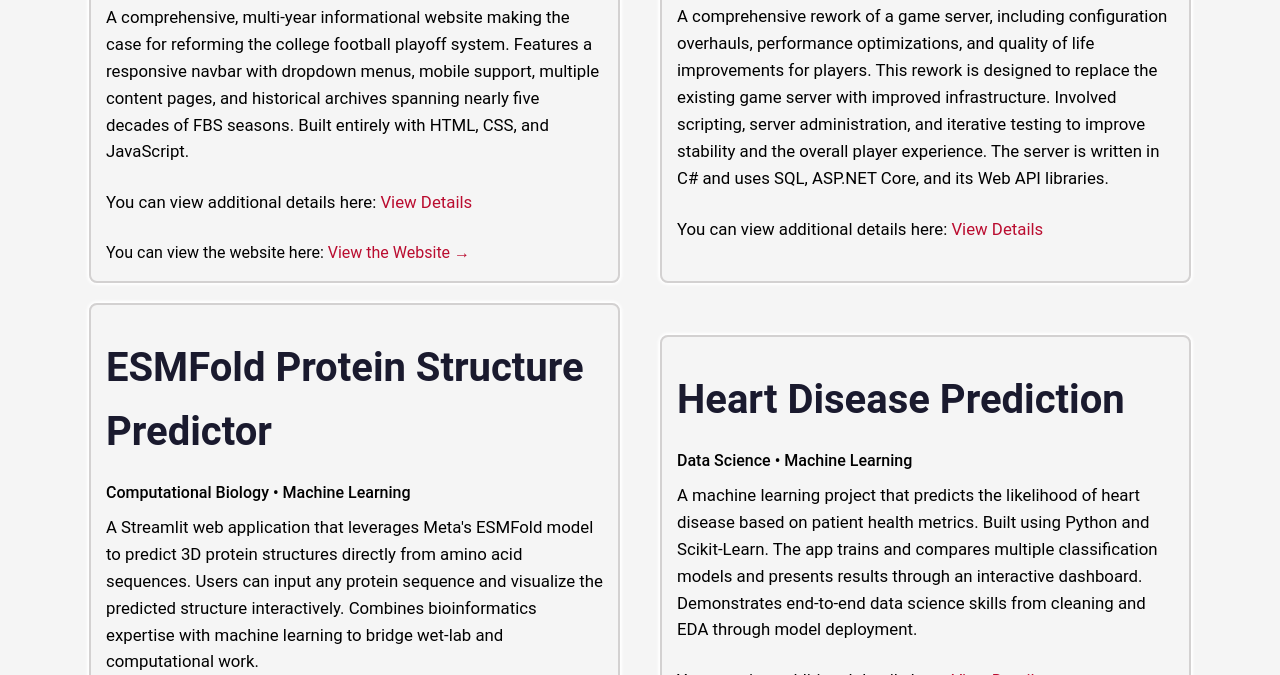
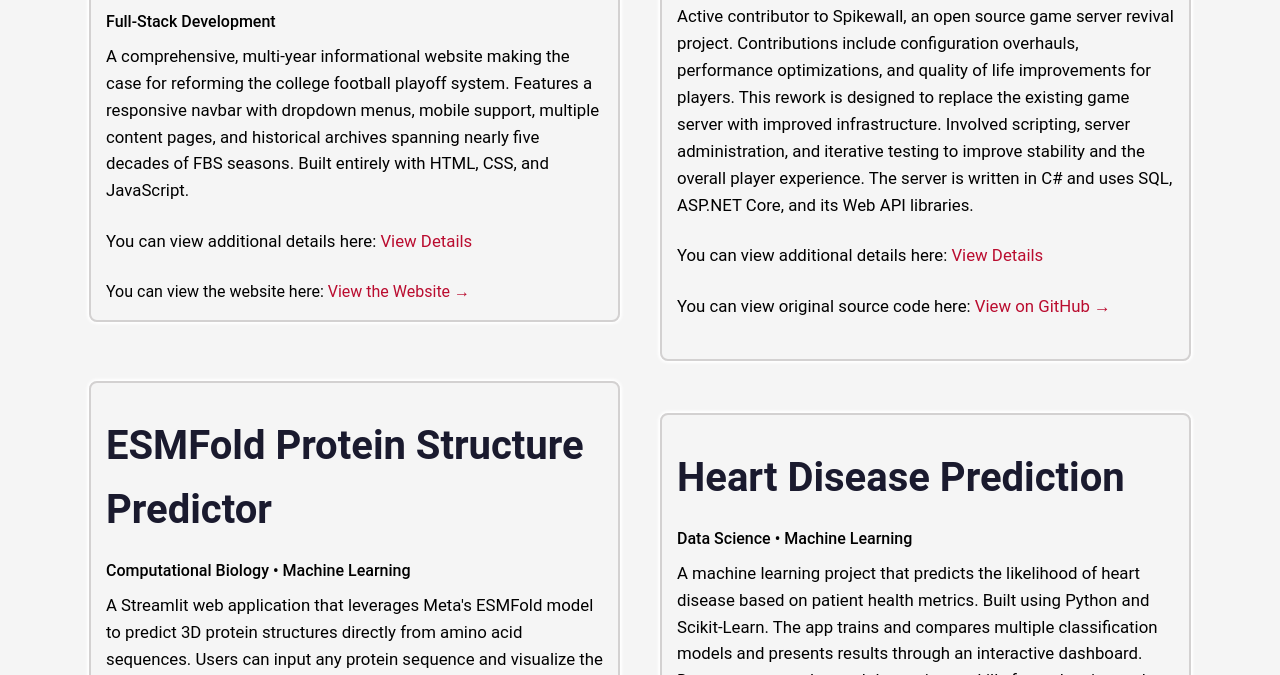
Before and after one commit to justincoding618/justincoding.github.io, a plain HTML site: page projects.html in a window 1280 px wide. Shown: the part 425-1100 px from the top of the page. Drawn offline with Linux system fonts and the light colour scheme.

Commit message:
update the Game Server Rework project description

```diff
--- a/projects.html
+++ b/projects.html
@@ -41,17 +41,24 @@
             Back-End Development &#8226; ASP.NET Core &#8226; C#
           </div>
           <p>
-            A comprehensive rework of a game server, including configuration
-            overhauls, performance optimizations, and quality of life
-            improvements for players. This rework is designed to replace the
-            existing game server with improved infrastructure. Involved
-            scripting, server administration, and iterative testing to improve
-            stability and the overall player experience. The server is written
-            in C# and uses SQL, ASP.NET Core, and its Web API libraries.
+            Active contributor to Spikewall, an open source game server revival
+            project. Contributions include configuration overhauls, performance
+            optimizations, and quality of life improvements for players. This
+            rework is designed to replace the existing game server with improved
+            infrastructure. Involved scripting, server administration, and
+            iterative testing to improve stability and the overall player
+            experience. The server is written in C# and uses SQL, ASP.NET Core,
+            and its Web API libraries.
           </p>
           <p>
             You can view additional details here:
-            <a href="projects/game-server-rework.html">View Details</a>
+            <a href="/projects/game-server-rework.html">View Details</a>
+          </p>
+          <p>
+            You can view original source code here:
+            <a href="https://github.com/Ramen2X/spikewall" target="_blank"
+              >View on GitHub &#8594;</a
+            >
           </p>
         </div>
       </div>
```
